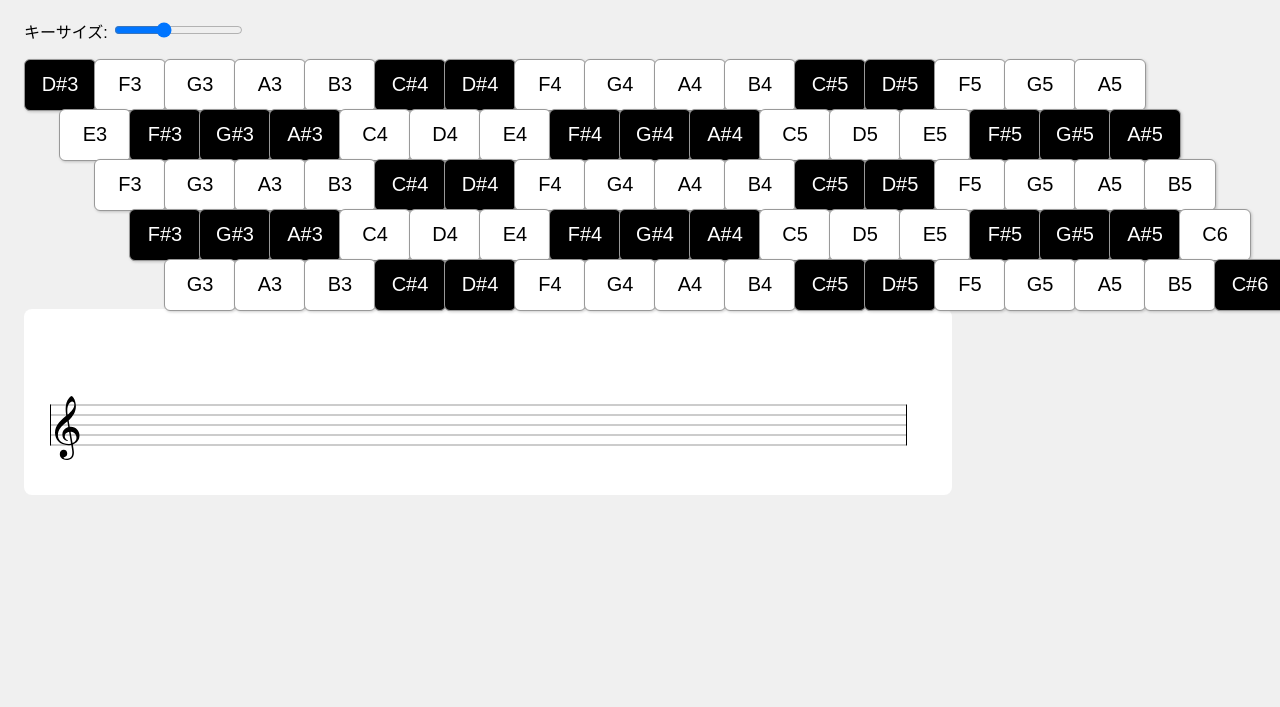
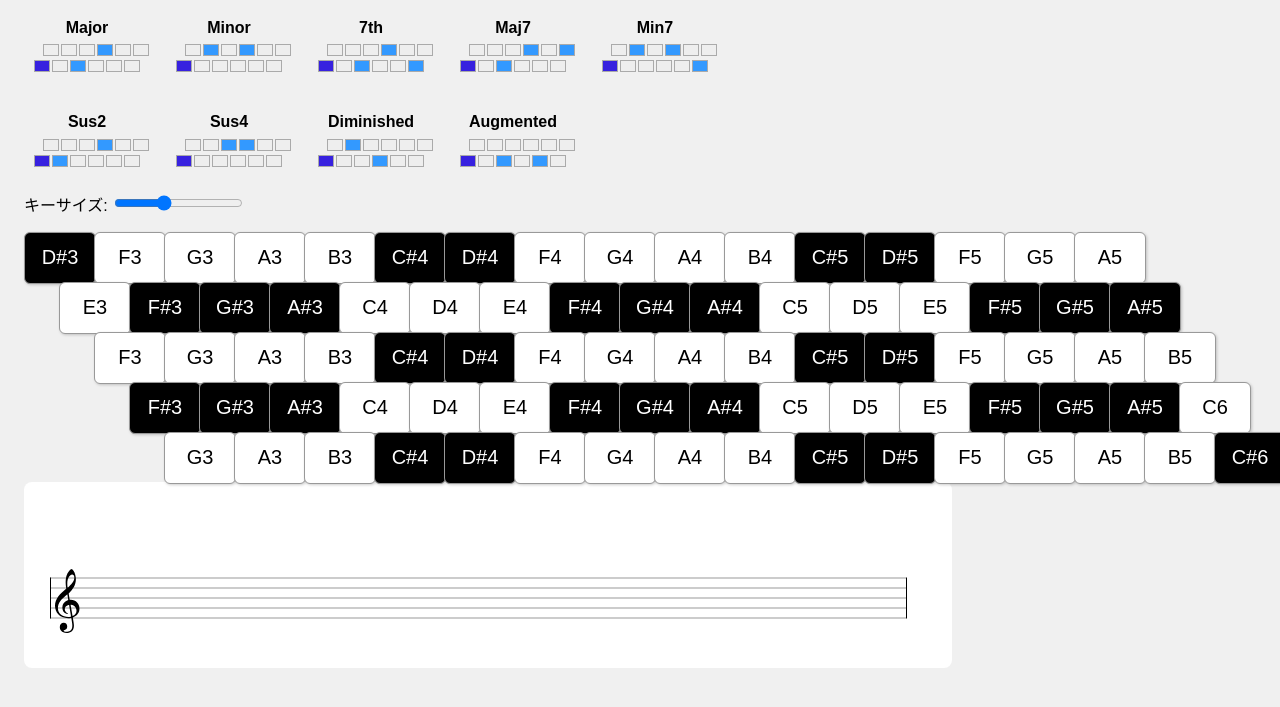
Before and after one commit to HTKnyai/janko-midi, a plain HTML site: page index.html in a window 1280 px wide. Shown: the part 85-792 px from the top of the page. Drawn offline with Linux system fonts and the light colour scheme.

Commit message:
コードサンプル機能追加

```diff
--- a/app.js
+++ b/app.js
@@ -75,15 +75,20 @@ function buildKeyboard() {
 
 // ===== コード判定 =====
 const chordTypes = [
+  { name: '7', intervals: [0, 4, 7, 10] },
+  { name: 'maj7', intervals: [0, 4, 7, 11] },
+  { name: 'min7', intervals: [0, 3, 7, 10] },
   { name: 'maj', intervals: [0, 4, 7] },
   { name: 'min', intervals: [0, 3, 7] },
   { name: 'dim', intervals: [0, 3, 6] },
   { name: 'aug', intervals: [0, 4, 8] },
   { name: 'sus2', intervals: [0, 2, 7] },
   { name: 'sus4', intervals: [0, 5, 7] },
-  { name: '7', intervals: [0, 4, 7, 10] },
-  { name: 'maj7', intervals: [0, 4, 7, 11] },
-  { name: 'min7', intervals: [0, 3, 7, 10] },
+];
+
+const displayChordGroups = [
+  ['maj', 'min', '7', 'maj7', 'min7'],
+  ['sus2', 'sus4', 'dim', 'aug']
 ];
 
 function noteName(note) {
@@ -94,10 +99,16 @@ function noteName(note) {
 function detectChord(noteSet) {
   const notes = Array.from(noteSet).sort((a, b) => a - b);
   if (notes.length < 2) return null;
+
   for (let root of notes) {
     const intervals = notes.map(n => (n - root + 12) % 12);
+
     for (let chord of chordTypes) {
-      if (chord.intervals.every(i => intervals.includes(i))) {
+      const chordIntervals = chord.intervals;
+      const match = chordIntervals.every(i => intervals.includes(i)) &&
+                    intervals.length === chordIntervals.length;
+
+      if (match) {
         return `${noteName(root)}${chord.name}`;
       }
     }
@@ -315,3 +326,98 @@ window.addEventListener('resize', () => {
     setupVexFlow(); // ← 一度だけ再描画
   }, 300);
 });
+
+// ===== コード図表示 =====
+const chordPresets = {
+  'maj':  [0, 4, 7],
+  'min':  [0, 3, 7],
+  'dim':  [0, 3, 6],
+  'aug':  [0, 4, 8],
+  'sus2': [0, 2, 7],
+  'sus4': [0, 5, 7],
+  '7':    [0, 4, 7, 10],
+  'maj7': [0, 4, 7, 11],
+  'min7': [0, 3, 7, 10],
+};
+
+// 🔧 HTML要素取得を関数の前に移動
+const chordChartEl = document.getElementById('chord-chart');
+
+const displayNames = {
+  'maj': 'Major',
+  'min': 'Minor',
+  'dim': 'Diminished',
+  'aug': 'Augmented',
+  'sus2': 'Sus2',
+  'sus4': 'Sus4',
+  '7': '7th',
+  'maj7': 'Maj7',
+  'min7': 'Min7',
+};
+
+function renderChordChart() {
+  chordChartEl.innerHTML = '';
+  for (const group of displayChordGroups) {
+    const row = document.createElement('div');
+    row.className = 'chord-chart-row';
+
+    for (const name of group) {
+      const intervals = chordPresets[name];
+      const wrapper = document.createElement('div');
+      wrapper.className = 'chord-wrapper';
+
+      const title = document.createElement('div');
+      title.className = 'chord-title';
+      title.textContent = displayNames[name] || name;
+      wrapper.appendChild(title);
+
+      const root = 60; // C4
+      const baseNotes = intervals.map(i => root + i);
+      wrapper.appendChild(createMiniKeyboard2Row(baseNotes));
+
+      row.appendChild(wrapper);
+    }
+
+    chordChartEl.appendChild(row);
+  }
+}
+
+function createMiniKeyboard2Row(noteNumbers) {
+  const container = document.createElement('div');
+  container.className = 'mini-keyboard-janko';
+
+  const rows = 2;
+  const cols = 6;
+  const ORIGIN_NOTE = 60;
+  const rootNote = noteNumbers[0]; // ルート音
+
+  for (let y = rows - 1; y >= 0; y--) {
+    const rowEl = document.createElement('div');
+    rowEl.className = 'mini-keyboard-row';
+
+    if (y === 1) {
+      rowEl.classList.add('offset');
+    }
+
+    for (let x = 0; x < cols; x++) {
+      const note = ORIGIN_NOTE + x * 2 + y;
+      const key = document.createElement('div');
+      key.className = 'mini-key';
+
+      if (noteNumbers.includes(note)) {
+        key.classList.add('active');
+        if (note === rootNote) {
+          key.classList.add('root');
+        }
+      }
+
+      rowEl.appendChild(key);
+    }
+
+    container.appendChild(rowEl);
+  }
+
+  return container;
+}
+
+renderChordChart();
--- a/index.html
+++ b/index.html
@@ -10,6 +10,11 @@
 </head>
 <body>
   <h1>Janko MIDI Input Tool</h1>
+
+  <div id="chord-chart-container">
+    <div id="chord-chart"></div>
+  </div>
+
   <label for="keySizeSlider">キーサイズ:</label>
   <input type="range" id="keySizeSlider" min="40" max="120" value="70" />
   <div id="keyboard"></div>
--- a/style.css
+++ b/style.css
@@ -47,3 +47,85 @@ body {
   border-radius: 8px;
   overflow-x: auto;
 }
+
+#chord-chart {
+  display: flex;
+  flex-wrap: wrap;
+  gap: 1rem;
+  margin-top: 0.5rem;
+}
+
+.chord-chart-row {
+  display: flex;
+  gap: 1rem;
+  margin-bottom: 1rem;
+}
+
+.chord-wrapper {
+  display: flex;
+  flex-direction: column;
+  align-items: center;
+  min-width: 90px;
+}
+
+.chord-title {
+  font-weight: bold;
+  margin-bottom: 0.4rem;
+}
+
+.mini-keyboard {
+  display: flex;
+  justify-content: center; /* 横中央に整列 */
+  height: 20px;
+  margin-bottom: 4px;
+  width: fit-content; /* 鍵数に合わせる */
+}
+
+.mini-keyboard-3row {
+  display: flex;
+  flex-direction: column;
+  gap: 2px;
+  margin-bottom: 0.5rem;
+}
+
+.mini-keyboard-janko {
+  display: flex;
+  flex-direction: column;
+  gap: 2px;
+  margin-bottom: 0.5rem;
+}
+
+.mini-keyboard-row {
+  display: flex;
+  justify-content: center;
+}
+
+.mini-keyboard-row.offset {
+  margin-left: 18px; /* 半キー分のシフト */
+}
+
+.mini-key.active {
+  background: #3399ff;
+}
+
+.mini-key {
+  width: 16px;
+  height: 12px;
+  margin: 1px;
+  background: #eee;
+  border: 1px solid #aaa;
+  box-sizing: border-box;
+  display: inline-block;
+}
+
+.mini-key.black {
+  background: #333;
+}
+
+.mini-key.active {
+  background: #3399ff;
+}
+
+.mini-key.active.root {
+  background-color: #3721df !important;
+}
```
